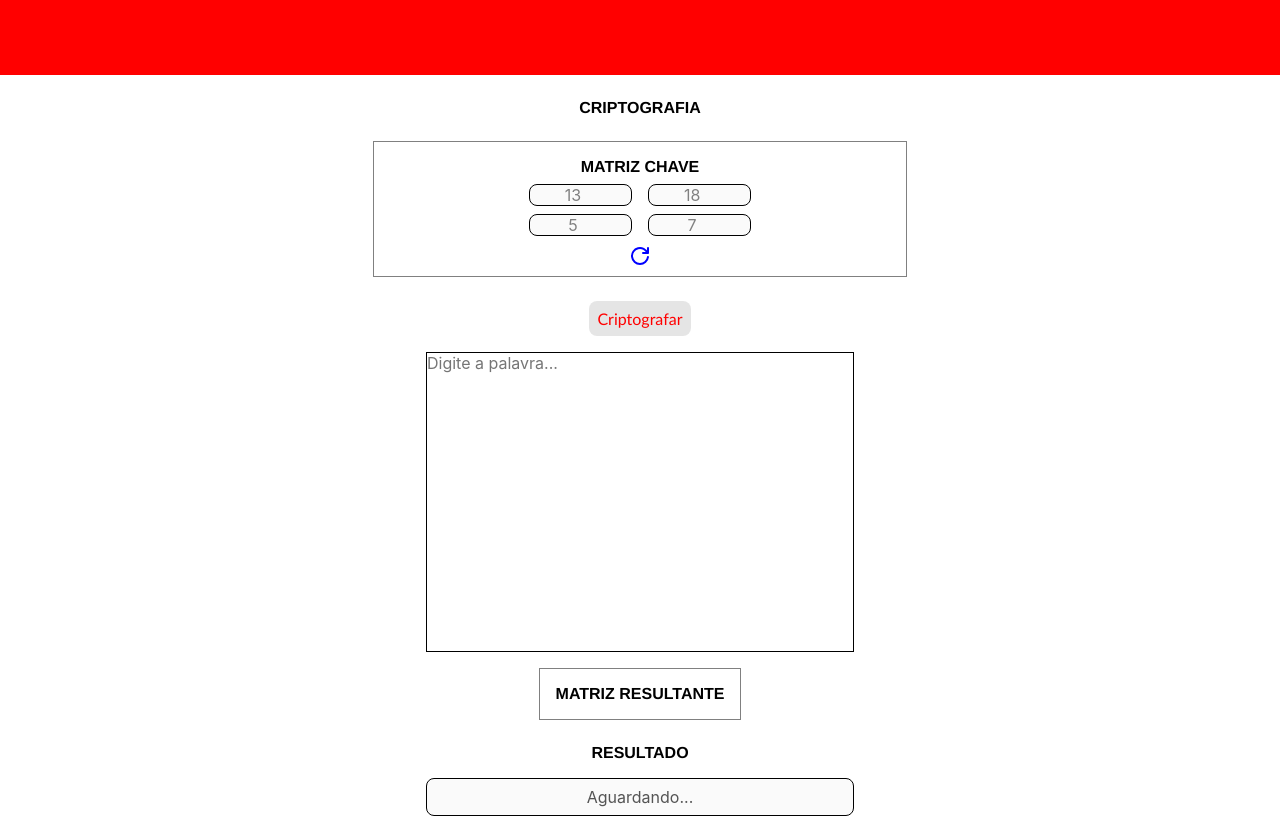
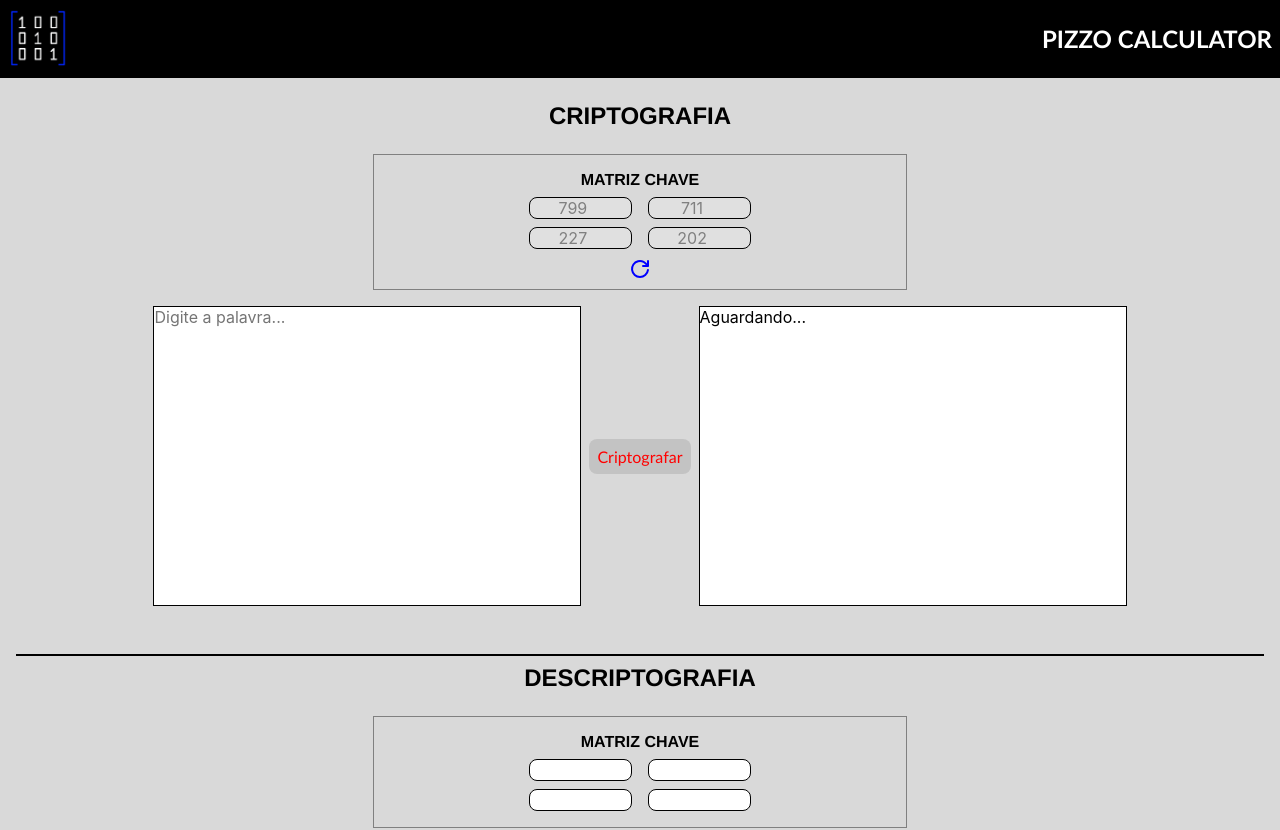
Before and after one commit to Gabriieu/criptografia-com-matrizes, a React (Vite) app: page / in a window 1280 px wide. Shown: the top 830 px of the page. Built offline with nearby package versions, Linux system fonts and the light colour scheme.

Commit message:
style: add header and body style

```diff
--- a/src/App.ts
+++ b/src/App.ts
@@ -16,7 +16,7 @@ export const MainStyled = styled.main`
     }
   }
 
-  .show-hide{
+  .show-hide {
     display: flex;
     flex-direction: row;
     align-items: center;
@@ -27,6 +27,17 @@ export const MainStyled = styled.main`
     flex-direction: column;
     align-items: center;
 
+    .container-inputs{
+      display: flex;
+      flex-direction: column;
+      align-items: center;
+      @media(min-width: 1024px){
+        display: flex;
+        flex-direction: row;
+        justify-content: space-between;
+        align-items: center;
+      }
+    }
     .text-area {
       width: 428px;
       max-width: 90vw;
@@ -85,6 +96,7 @@ export const MainStyled = styled.main`
     }
 
     #matrix-result {
+      height: 150px;
       border: 1px solid gray;
       padding: 0.5rem;
       margin: 1rem;
@@ -120,6 +132,10 @@ export const MainStyled = styled.main`
       margin-bottom: 0.5rem;
     }
   }
+
+  .title{
+    font-size: 24px;
+  }
 `;
 
 export const MiddleSection = styled.section`
--- a/src/App.tsx
+++ b/src/App.tsx
@@ -35,7 +35,7 @@ function App() {
     if (text.length >= 4) {
       cryptResult(transformMatrix(math.multiply(wordToMatrix(text), key)));
     } else {
-      toast.info("A palavra deve ter no mínimo 4 caracteres.");
+      toast.info("A palavra deve ter no mínimo 4 caracteres");
     }
   };
 
@@ -98,17 +98,36 @@ function App() {
                   size={24}
                 />
               </div>
+            <div className="container-inputs">
             <div className="input-word">
-                <button onClick={() => handleInput(textValue.current?.value!)}>
-                  Criptografar
-                </button>
                 <textarea
                   className="text-area"
                   placeholder="Digite a palavra..."
                   ref={textValue}
                 />
               </div>
-              <div id="matrix-result">
+
+              <button onClick={() => handleInput(textValue.current?.value!)}>
+                  Criptografar
+                </button>
+              <div className="input-word">
+                {cryptedWord.length > 0 ? (
+                  <textarea
+                    className="text-area"
+                    readOnly={true}
+                    value={finalWord}
+                  ></textarea>
+                ) : (
+                  <textarea
+                    className="text-area"
+                    readOnly={true}
+                    value="Aguardando..."
+                  ></textarea>
+                )}
+              </div>
+            </div>
+                  {
+                    wordMatrix.length > 0 && (              <div id="matrix-result">
                     <h2>MATRIZ RESULTANTE</h2>
                     <div>
                       {wordMatrix.length > 0 &&
@@ -124,27 +143,12 @@ function App() {
                           ))
                         )}
                     </div>
-              </div>
-              <div className="input-word">
-                <h2>RESULTADO</h2>
-                {cryptedWord.length > 0 ? (
-                  <textarea
-                    className="text-area"
-                    readOnly={true}
-                    value={finalWord}
-                  ></textarea>
-                ) : (
-                  <input
-                    name="input"
-                    type="text"
-                    disabled={true}
-                    value={"Aguardando..."}
-                  />
-                )}
-              </div>
+                  </div>)
+                  }
+
             </section>
             <MiddleSection>
-              <h2>DESCRIPTOGRAFIA</h2>
+              <h2 className="title">DESCRIPTOGRAFIA</h2>
               <div id="key-inputs">
                 <h2>MATRIZ CHAVE</h2>
                 <div>
@@ -192,6 +196,15 @@ function App() {
                   />
                 </div>
               </div>
+                    <div className="container-inputs">
+                    <div>
+                <textarea
+                  className="text-area"
+                  placeholder="Digite aqui..."
+                  ref={decryptValue}
+                />
+              </div>
+
               <button
                 onClick={() => handleDecrypt(decryptValue.current?.value!)}
               >
@@ -200,16 +213,10 @@ function App() {
               <div>
                 <textarea
                   className="text-area"
-                  placeholder="Digite aqui..."
-                  ref={decryptValue}
-                />
-              </div>
-              <div>
-                <textarea
-                  className="text-area"
                   value={decryptedWord}
                   readOnly={true}
                 ></textarea>
+              </div>
                     </div>
             </MiddleSection>
             <BottomSection>
--- a/src/components/header/header.index.tsx
+++ b/src/components/header/header.index.tsx
@@ -1,9 +1,11 @@
 import { HeaderStyle } from "./header.style"
+import imagemMatriz from "../../assets/math-matrix-mathematics-sciecnce-concept-colored-vector-47348687.png"
 
 export const Header = () => {
     return(
         <HeaderStyle>
-
+            <img src={imagemMatriz} alt="logo" />
+            <h2>PIZZO CALCULATOR</h2>
         </HeaderStyle>
     )
 }
--- a/src/components/header/header.style.ts
+++ b/src/components/header/header.style.ts
@@ -1,7 +1,21 @@
 import styled from "styled-components";
 
 export const HeaderStyle = styled.header`
-    //estilização do header aq
-    background-color: red;
-    height: 75px
+    display: flex;
+    flex-direction: row;
+    justify-content: space-between;
+    align-items: center;
+    background-color: black;
+    padding: 8px;
+    border-bottom: 2px solid black;
+
+    img{
+        height: 60px;
+    }
+
+    h2{
+        font-family:'Gill Sans', 'Gill Sans MT', Calibri, 'Trebuchet MS', sans-serif;
+        font-size: 1.5rem;
+        color: white;
+    }
 `
--- a/src/main.tsx
+++ b/src/main.tsx
@@ -2,10 +2,12 @@ import ReactDOM from "react-dom/client";
 import App from "./App.tsx";
 import { MainProvider } from "./provider/main.provider.tsx";
 import { ResetStyle } from "./styles/resetStyles.ts";
+import { GlobalStyle } from "./styles/globalStyles.ts";
 
 ReactDOM.createRoot(document.getElementById("root")!).render(
   <>
     <ResetStyle />
+    <GlobalStyle/>
     <MainProvider>
       <App />
     </MainProvider>
--- a/src/provider/main.provider.tsx
+++ b/src/provider/main.provider.tsx
@@ -170,10 +170,10 @@ export const MainProvider = ({ children }: iMainProviderProps) => {
     let a, b, c, d;
     do {
       // Gerar valores aleatórios para a, b, c e d, evitando 0
-      a = Math.floor(Math.random() * 99) + 1; // De 1 a 99
-      b = Math.floor(Math.random() * 99) + 1; // De 1 a 99
-      c = Math.floor(Math.random() * 99) + 1; // De 1 a 99
-      d = Math.floor(Math.random() * 99) + 1; // De 1 a 99
+      a = Math.floor(Math.random() * 999) + 1; // De 1 a 999
+      b = Math.floor(Math.random() * 999) + 1; // De 1 a 999
+      c = Math.floor(Math.random() * 999) + 1; // De 1 a 999
+      d = Math.floor(Math.random() * 999) + 1; // De 1 a 999
     } while (a * d - b * c !== 1); // Verifique se o determinante é igual a 1
 
     // Crie a matriz 2x2 com os valores calculados
--- /dev/null
+++ b/src/styles/globalStyles.ts
@@ -0,0 +1,58 @@
+import { createGlobalStyle } from "styled-components";
+
+export const GlobalStyle = createGlobalStyle`
+
+    :root{
+        background-color: rgba(0, 0, 0, .15);
+        color: black;
+        --grey--scale--grey-0: rgba(11, 13, 13, 1);
+        --grey--scale--grey-1: rgba(33, 37, 41, 1);
+        --grey--scale--grey-2: rgba(73, 80, 87, 1);
+        --grey--scale--grey-3: rgba(134, 142, 150, 1);
+        --grey--scale--grey-4: rgba(173, 181, 189, 1);
+        --grey--scale--grey-5: rgba(206, 212, 218, 1);
+        --grey--scale--grey-6: rgba(222, 226, 230, 1);
+        --grey--scale--grey-7: rgba(233, 236, 239, 1);
+        --grey--scale--grey-8: rgba(241, 243, 245, 1);
+        --grey--scale--grey-9: rgba(248, 249, 250, 1);
+        --grey--scale--grey-10: rgba(253, 253, 253, 1);
+
+        --red-1: #fd4556;
+        --red-2: #bd3944;
+        --red-3: #53212b;
+        --white-1: #fffbf5;
+        --black-1: #000000;
+
+
+        --colors--fixed--white-fixed: rgba(255, 255, 255, 1);
+        /* Text-size styles */
+        --heading---heading-1-700: 44px;
+        --heading---heading-2-600: 36px;
+        --heading---heading-3-500: 32px;
+        --heading---heading-3-600: 32px;
+        --heading---heading-4-600: 28px;
+        --heading---heading-4-500: 28px;
+        --heading---heading-5-500: 24px;
+        --heading---heading-5-600: 24px;
+        --heading---heading-6-500: 20px;
+        --heading---heading-6-600: 20px;
+        --heading---heading-7-500: 16px;
+        --heading---heading-7-600: 16px;
+
+        --inputs--buttons--input-label: 14px;
+        --inputs--buttons--input-placeholder: 16px;
+        --inputs--buttons--button-big-text: 16px;
+
+        --text--body-1-400: 16px;
+        --text--body-1-600: 16px;
+        --text--body-2-400: 14px;
+        --text--body-2-500: 14px;
+
+        & ::-webkit-scrollbar{
+            display: none;
+        }
+
+    }
+
+
+`;
```
Also changed, not shown: src/assets/math-matrix-mathematics-sciecnce-concept-colored-vector-47348687.jpg (added), src/assets/math-matrix-mathematics-sciecnce-concept-colored-vector-47348687.png (added). Lines whose indentation alone changed are shown as unchanged.
